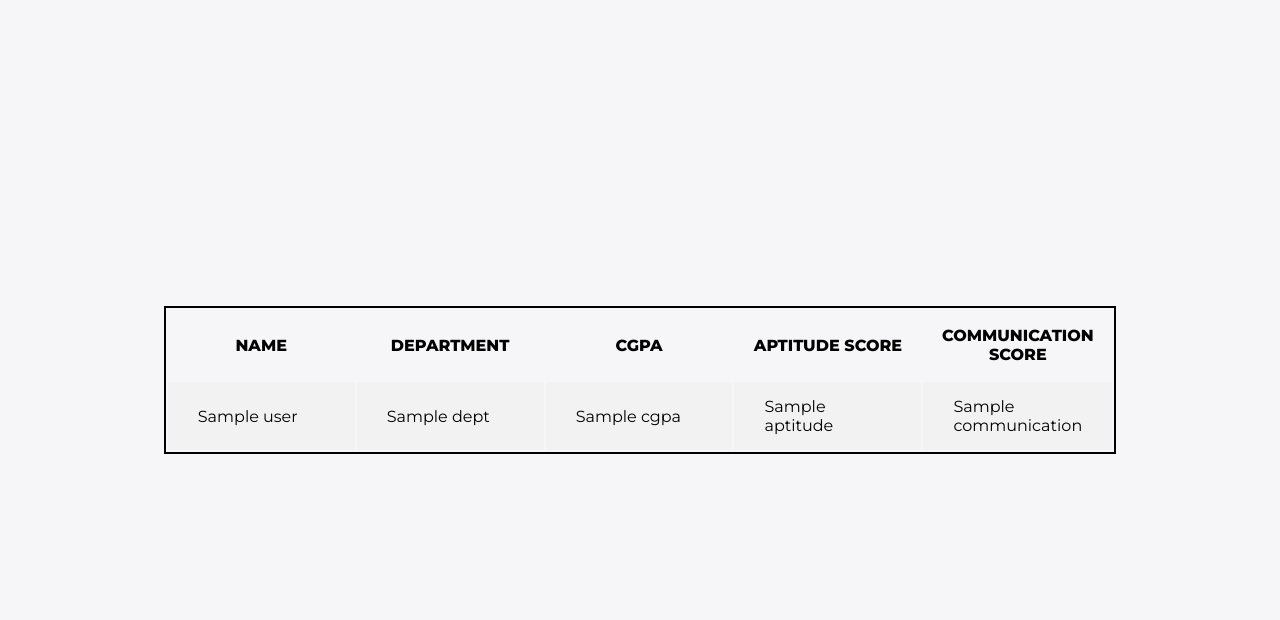
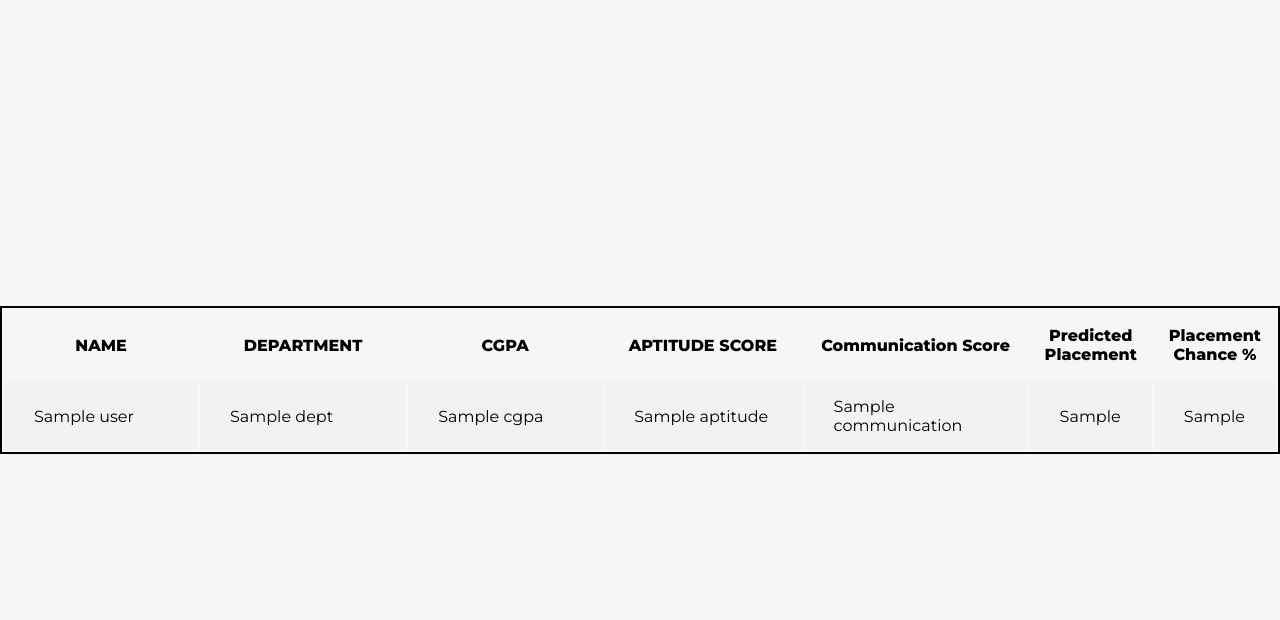
Before and after one commit to amalut/placement_predictor, a Flask app: template templates/student_details.html in a window 1280 px wide. Shown: the top 620 px of the page. Run offline with Flask 3, Linux system fonts and the light colour scheme; the template is opened without the code that fills it: most values are stand-ins (such as "Sample title", 1, 10 or a date in 2020); parts of the project's set-up code (start-up, migrations or seed data) failed here and were passed over.

Commit message:
Student details display feature added in admin page

```diff
--- a/app.py
+++ b/app.py
@@ -93,6 +93,15 @@ def admin_home():
         error_message = "Invalid details!"
         return render_template('admin_login.html', error=error_message)
 
+@app.route('/students')
+def students():
+    users_ref = db.collection(u'users')
+    users = users_ref.stream()
+    user_data = []
+    for user in users:
+        user_data.append(user.to_dict())
+    return render_template('student_details.html', users=user_data)
+
 @app.route('/form/<user_id>/<user_email>')
 def form(user_id, user_email):
     return render_template('form.html', user_id=user_id, user_email=user_email)
@@ -153,7 +162,7 @@ def predict(user_id):
         pro = prob[0][1] * 100
         pre=int(prediction[0])
         user_ref.update({'placement_chance': pro})
-        user_ref.update({'placement_pro': pre})
+        user_ref.update({'placement_pre': pre})
 
         return redirect(url_for('result', prediction=pre, pro=pro, userData=urlencode({'userData': json.dumps(userData)})))
 
@@ -189,6 +198,8 @@ def index(user_id):
 @app.route('/communication/<user_id>')
 def communication(user_id):
     return render_template('communication/grammar_test.html',user_id=user_id)
+
+
 @app.route('/record/<user_id>', methods=['POST'])
 def record(user_id):
     try:
--- a/templates/student_details.html
+++ b/templates/student_details.html
@@ -16,7 +16,9 @@
                 <th>DEPARTMENT</th>
                 <th>CGPA</th>
                 <th>APTITUDE SCORE</th>
-                <th>COMMUNICATION SCORE</th>
+                <th>Communication Score</th>
+                <th>Predicted Placement</th>
+                <th>Placement Chance %</th>
             </tr>
             {% for user in users %}
                 <tr>
@@ -25,6 +27,8 @@
                     <td>{{ user.cgpa }}</td>
                     <td>{{ user.aptitude }}</td>
                     <td>{{ user.communication }}</td>
+                    <td>{{ user.placement_pre }}</td>
+                    <td>{{ user.placement_chance }}</td>
                 </tr>
             {% endfor %}
          </table>
```
Also changed, not shown: templates/admin_home.html (+6 -1 lines).
